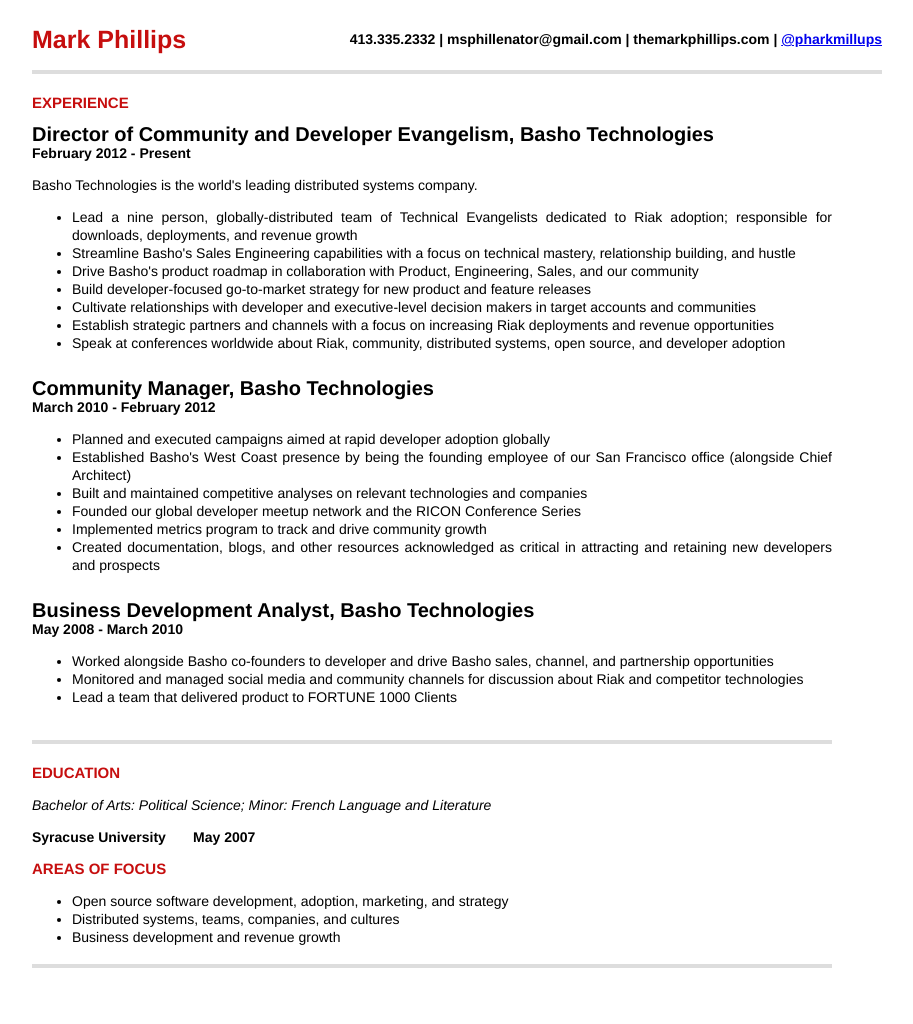
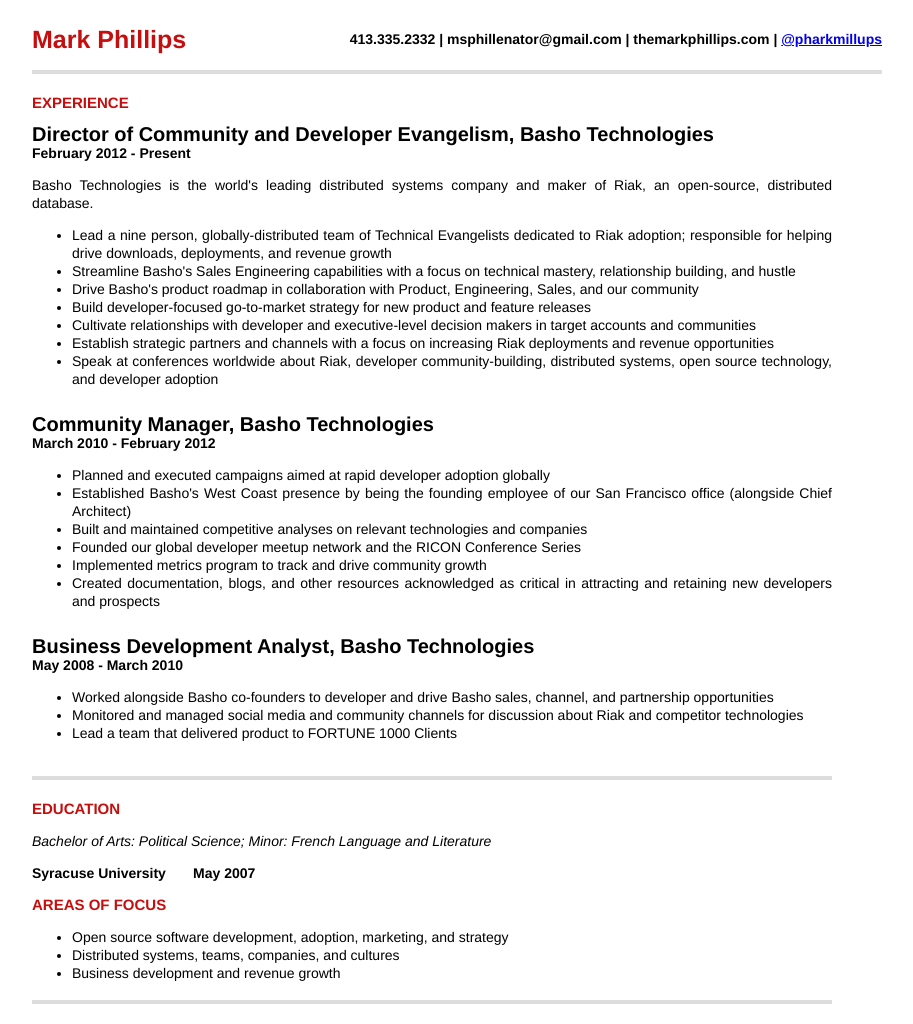
Before and after one commit to PharkMillups/pharkmillups.github.com, a Jekyll site: the page resume/index.html, which Jekyll copies as it is, in a window 1280 px wide. Shown: the whole page, without its empty margins (183-1096 px from the left). Built offline with Jekyll 4.4.1, drawn with Linux system fonts in a browser that asks for light colours; Markdown is read by kramdown in place of the engine named in the settings; before the commit the page ends 988 px from its top, so only the background shows below that.

Commit message:
another small tweak thanks to meezy.

```diff
--- a/resume/index.html
+++ b/resume/index.html
@@ -21,16 +21,16 @@
 		</br>
 		<p><strong>February 2012 - Present</strong></p>
 
-		<p>Basho Technologies is the world's leading distributed systems company.</p>
+		<p>Basho Technologies is the world's leading distributed systems company and maker of Riak, an open-source, distributed database.</p>
 
 		<ul>
-			<li>Lead a nine person, globally-distributed team of Technical Evangelists dedicated to Riak adoption; responsible for downloads, deployments, and revenue growth</li>
+			<li>Lead a nine person, globally-distributed team of Technical Evangelists dedicated to Riak adoption; responsible for helping drive downloads, deployments, and revenue growth</li>
 			<li>Streamline Basho's Sales Engineering capabilities with a focus on technical mastery, relationship building, and hustle</li>
 			<li>Drive Basho's product roadmap in collaboration with Product, Engineering, Sales, and our community </li>
 			<li>Build developer-focused go-to-market strategy for new product and feature releases
 			<li>Cultivate relationships with developer and executive-level decision makers in target accounts and communities</li>
 			<li>Establish strategic partners and channels with a focus on increasing Riak deployments and revenue opportunities</li>
-			<li>Speak at conferences worldwide about Riak, community, distributed systems, open source, and developer adoption</li>
+			<li>Speak at conferences worldwide about Riak, developer community-building, distributed systems, open source technology, and developer adoption</li>
 		</ul>
 
 		<h1>Community Manager, Basho Technologies</h1>
```
